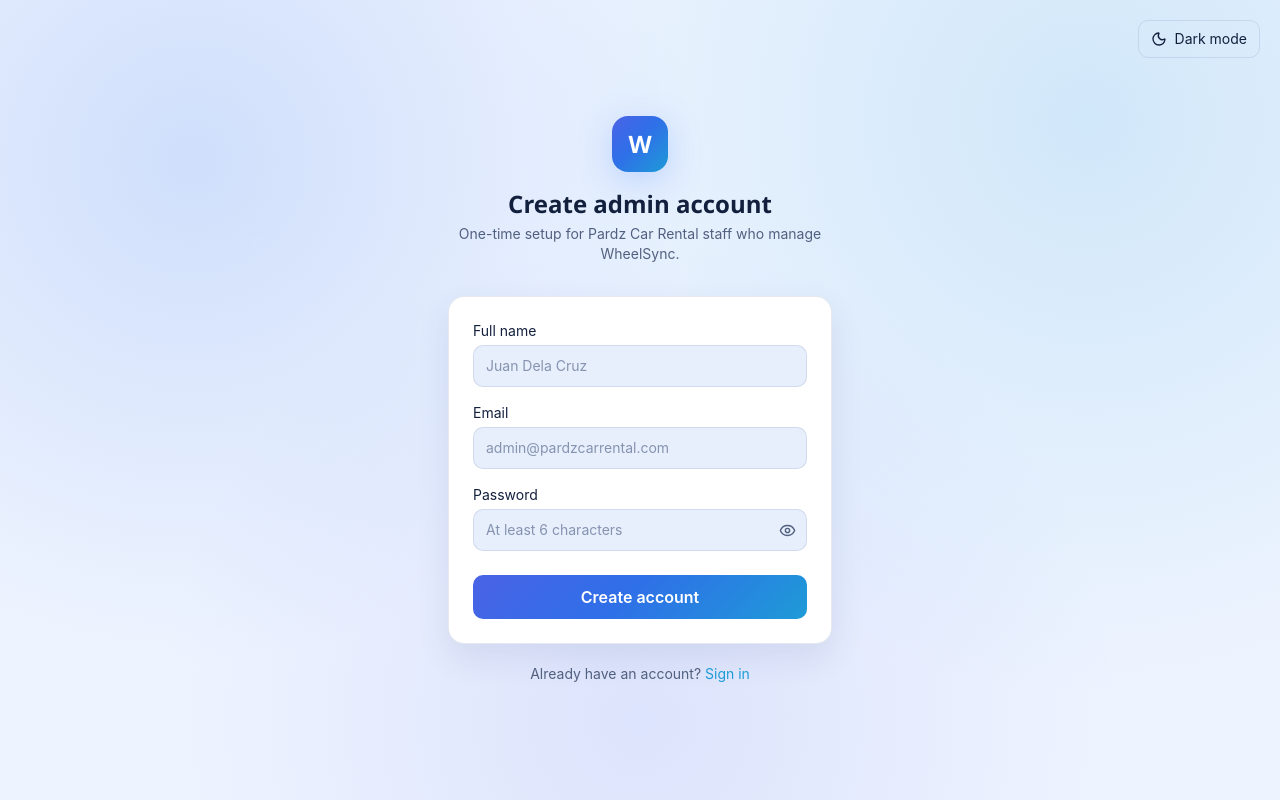
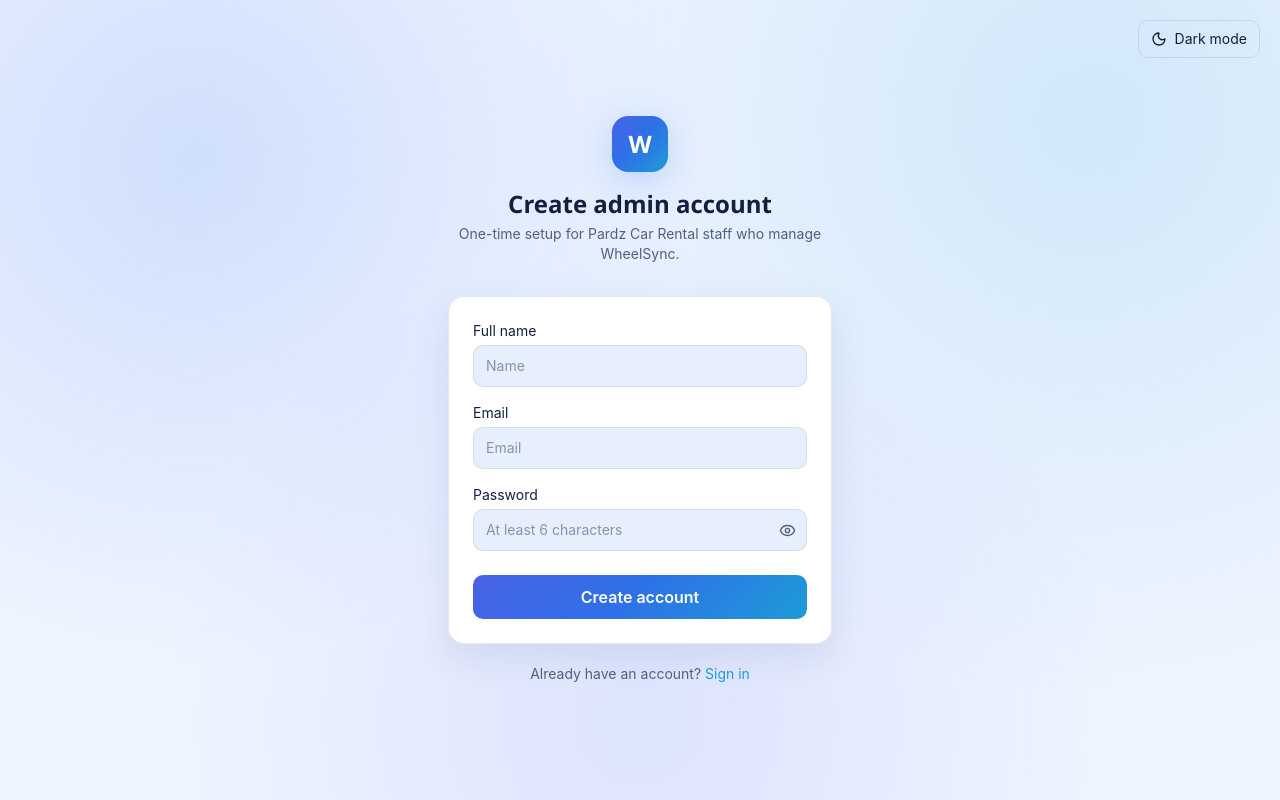
Before and after one commit to charrismagparoc/wheelsync-admin, a React (Vite) app: page /signup in a window 1280 px wide. Built offline with nearby package versions, Linux system fonts and the light colour scheme; no server answers.

Commit message:
Simpler email and name placeholders

```diff
--- a/src/pages/ForgotPassword.jsx
+++ b/src/pages/ForgotPassword.jsx
@@ -60,7 +60,7 @@ export default function ForgotPassword() {
           <form onSubmit={sendCode} className="card p-6 flex flex-col gap-4">
             {error && <p className="text-sm px-3 py-2 rounded-lg" style={{ background: 'rgba(251,113,133,0.12)', color: 'var(--danger)' }}>{error}</p>}
             <label className="flex flex-col gap-1 text-sm">Email
-              <input type="email" required value={email} onChange={(e) => setEmail(e.target.value)} className="px-3 py-2.5" placeholder="admin@pardzcarrental.com" />
+              <input type="email" required value={email} onChange={(e) => setEmail(e.target.value)} className="px-3 py-2.5" placeholder="Email" />
             </label>
             <button type="submit" disabled={busy} className="pardz-signin btn-primary py-2.5 mt-2">{busy ? 'Sending…' : 'Send code'}</button>
           </form>
--- a/src/pages/Login.jsx
+++ b/src/pages/Login.jsx
@@ -52,7 +52,7 @@ export default function Login() {
               value={email}
               onChange={(e) => setEmail(e.target.value)}
               className="px-3 py-2.5"
-              placeholder="admin@pardzcarrental.com"
+              placeholder="Email"
             />
           </label>
           <label className="flex flex-col gap-1 text-sm">
--- a/src/pages/Signup.jsx
+++ b/src/pages/Signup.jsx
@@ -56,11 +56,11 @@ export default function Signup() {
             )}
             <label className="flex flex-col gap-1 text-sm">
               Full name
-              <input required value={fullName} onChange={(e) => setFullName(e.target.value)} className="px-3 py-2.5" placeholder="Juan Dela Cruz" />
+              <input required value={fullName} onChange={(e) => setFullName(e.target.value)} className="px-3 py-2.5" placeholder="Name" />
             </label>
             <label className="flex flex-col gap-1 text-sm">
               Email
-              <input type="email" required value={email} onChange={(e) => setEmail(e.target.value)} className="px-3 py-2.5" placeholder="admin@pardzcarrental.com" />
+              <input type="email" required value={email} onChange={(e) => setEmail(e.target.value)} className="px-3 py-2.5" placeholder="Email" />
             </label>
             <label className="flex flex-col gap-1 text-sm">
               Password
```
